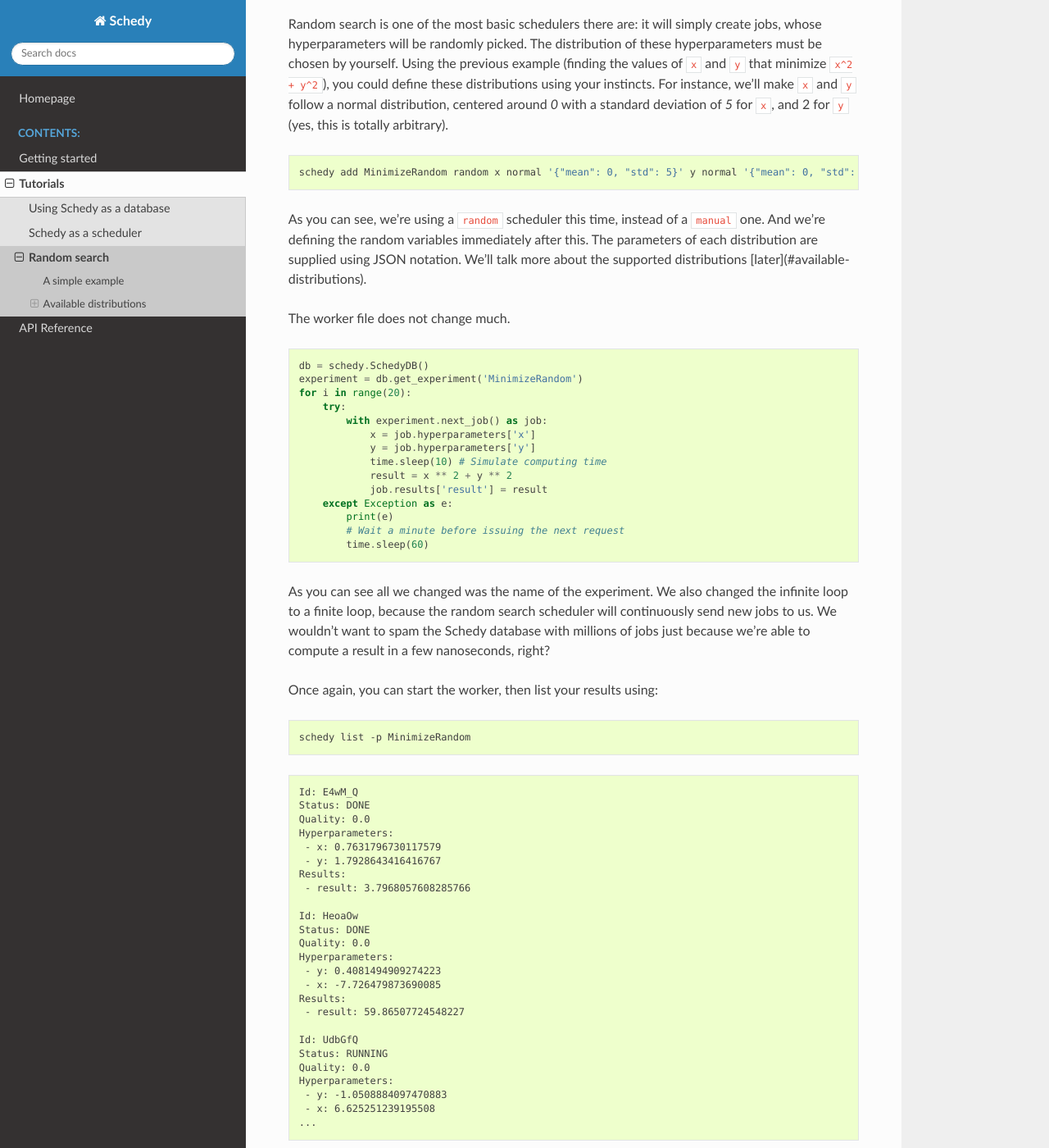
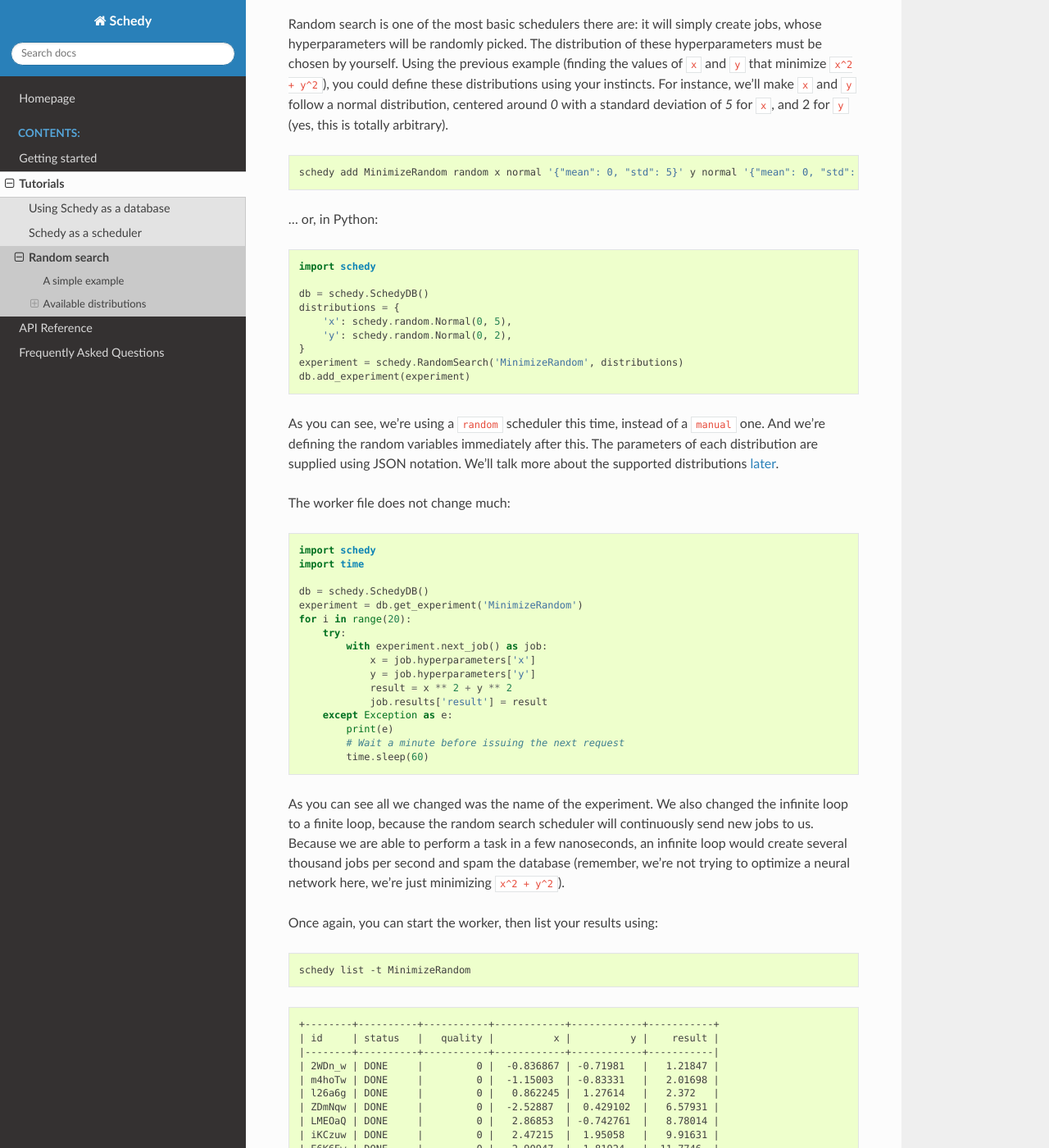
Before and after one commit to incalia/schedy-client, a Sphinx documentation site: the page built from docs/examples/random_search.rst, in a window 1280 px wide and 1400 px high, scrolled down 390 px. Shown: the whole window at 82% size. Built offline with Sphinx 7.4.7 and the Read the Docs theme 2.0.0, drawn with Linux system fonts in a browser that asks for light colours; formulas are drawn with MathJax 3; some of the changed text lies outside the part shown.

Commit message:
Documentation fixes

```diff
--- a/docs/conf.py
+++ b/docs/conf.py
@@ -95,7 +95,7 @@
 # Add any paths that contain custom static files (such as style sheets) here,
 # relative to this directory. They are copied after the builtin static files,
 # so a file named "default.css" will overwrite the builtin "default.css".
-html_static_path = ['_static']
+# html_static_path = ['_static']
 
 # Custom sidebar templates, must be a dictionary that maps document names
 # to template names.
--- a/docs/examples/random_search.rst
+++ b/docs/examples/random_search.rst
@@ -25,14 +25,27 @@
 
     schedy add MinimizeRandom random x normal '{"mean": 0, "std": 5}' y normal '{"mean": 0, "std": 2}'
 
+... or, in Python::
+
+    import schedy
+
+    db = schedy.SchedyDB()
+    distributions = {
+        'x': schedy.random.Normal(0, 5),
+        'y': schedy.random.Normal(0, 2),
+    }
+    experiment = schedy.RandomSearch('MinimizeRandom', distributions)
+    db.add_experiment(experiment)
+
 As you can see, we're using a ``random`` scheduler this time, instead of a
 ``manual`` one. And we're defining the random variables immediately after this.
 The parameters of each distribution are supplied using JSON notation. We'll
-talk more about the supported distributions [later](#available-distributions).
+talk more about the supported distributions :ref:`later <available_distributions>`.
 
-The worker file does not change much.
+The worker file does not change much::
 
-::
+    import schedy
+    import time
 
     db = schedy.SchedyDB()
     experiment = db.get_experiment('MinimizeRandom')
@@ -41,7 +54,6 @@
             with experiment.next_job() as job:
                 x = job.hyperparameters['x']
                 y = job.hyperparameters['y']
-                time.sleep(10) # Simulate computing time
                 result = x ** 2 + y ** 2
                 job.results['result'] = result
         except Exception as e:
@@ -51,47 +63,45 @@
 
 As you can see all we changed was the name of the experiment. We also changed
 the infinite loop to a finite loop, because the random search scheduler will
-continuously send new jobs to us. We wouldn't want to spam the Schedy database
-with millions of jobs just because we're able to compute a result in a few
-nanoseconds, right?
+continuously send new jobs to us. Because we are able to perform a task in a
+few nanoseconds, an infinite loop would create several thousand jobs per second
+and spam the database (remember, we're not trying to optimize a neural network
+here, we're just minimizing ``x^2 + y^2``).
 
 Once again, you can start the worker, then list your results using:
 
 .. code-block:: bash
 
-    schedy list -p MinimizeRandom
+    schedy list -t MinimizeRandom
 
 .. code-block:: none
 
-    Id: E4wM_Q
-    Status: DONE
-    Quality: 0.0
-    Hyperparameters:
-     - x: 0.7631796730117579
-     - y: 1.7928643416416767
-    Results:
-     - result: 3.7968057608285766
+    +--------+----------+-----------+------------+------------+-----------+
+    | id     | status   |   quality |          x |          y |    result |
+    |--------+----------+-----------+------------+------------+-----------|
+    | 2WDn_w | DONE     |         0 |  -0.836867 | -0.71981   |   1.21847 |
+    | m4hoTw | DONE     |         0 |  -1.15003  | -0.83331   |   2.01698 |
+    | l26a6g | DONE     |         0 |   0.862245 |  1.27614   |   2.372   |
+    | ZDmNqw | DONE     |         0 |  -2.52887  |  0.429102  |   6.57931 |
+    | LMEOaQ | DONE     |         0 |   2.86853  | -0.742761  |   8.78014 |
+    | iKCzuw | DONE     |         0 |   2.47215  |  1.95058   |   9.91631 |
+    | E6K6Ew | DONE     |         0 |  -2.90947  |  1.81924   |  11.7746  |
+    | hRaPOQ | DONE     |         0 |   2.63032  |  3.00305   |  15.9369  |
+    | Tby5Og | DONE     |         0 |  -3.68871  |  1.66496   |  16.3787  |
+    | b0pp7g | DONE     |         0 |   1.76621  |  4.14727   |  20.3194  |
+    | NZQw7w | DONE     |         0 |   4.92685  |  0.71905   |  24.7909  |
+    | sMUVuA | DONE     |         0 |   5.58645  |  1.50509   |  33.4737  |
+    | zLxjYA | DONE     |         0 |   6.70355  |  0.0705488 |  44.9426  |
+    | hDi9uw | DONE     |         0 |  -6.75093  |  1.57475   |  48.0549  |
+    | oMcmeQ | DONE     |         0 |  -7.17896  |  0.100174  |  51.5475  |
+    | fF8NHQ | DONE     |         0 |   7.20394  |  0.692157  |  52.3758  |
+    | tKwlHw | DONE     |         0 |   9.02237  |  0.156419  |  81.4276  |
+    | m9G7GA | DONE     |         0 |   8.18227  |  3.95599   |  82.5994  |
+    | 7MgmuA | DONE     |         0 |  10.0929   | -2.78685   | 109.634   |
+    | l8L6xQ | DONE     |         0 | -10.6514   | -0.970788  | 114.395   |
+    +--------+----------+-----------+------------+------------+-----------+
 
-    Id: HeoaOw
-    Status: DONE
-    Quality: 0.0
-    Hyperparameters:
-     - y: 0.4081494909274223
-     - x: -7.726479873690085
-    Results:
-     - result: 59.86507724548227
-
-    Id: UdbGfQ
-    Status: RUNNING
-    Quality: 0.0
-    Hyperparameters:
-     - y: -1.0508884097470883
-     - x: 6.625251239195508
-    ...
-
-As you can see, since I launched this while the worker was still running, one
-of my jobs has the status "RUNNING" (and no result). This is the job that is
-currently being processed by the worker.
+.. _available_distributions:
 
 Available distributions
 -----------------------
--- a/docs/getting_started.rst
+++ b/docs/getting_started.rst
@@ -20,8 +20,8 @@
    import schedy
 
    db = schedy.SchedyDB()
-   exp = schedy.ManualSearch('MyTask')
-   db.add_experiment(exp)
+   experiment = schedy.ManualSearch('MyTask')
+   db.add_experiment(experiment)
 
 Database, experiments and jobs
 ------------------------------
--- a/docs/index.rst
+++ b/docs/index.rst
@@ -19,9 +19,9 @@
    import schedy
 
    db = schedy.SchedyDB()
-   exp = db.get_experiment('My Task')
+   experiment = db.get_experiment('My Task')
    while True:
-      with exp.next_job() as job:
+      with experiment.next_job() as job:
          my_train_function(job)
 
 You can follow the evolution of your experiments thanks to our `online dashboard
```
Also changed, not shown: other parts of docs/index.rst (+1 -0 lines), docs/examples/database.rst (+6 -6 lines), docs/examples/scheduler.rst (+4 -4 lines), docs/faq.rst (added, +29 -0 lines), 1 other file.
